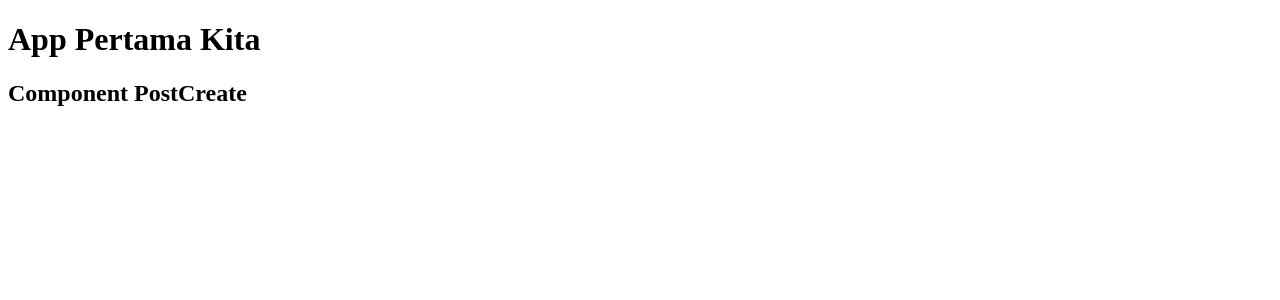
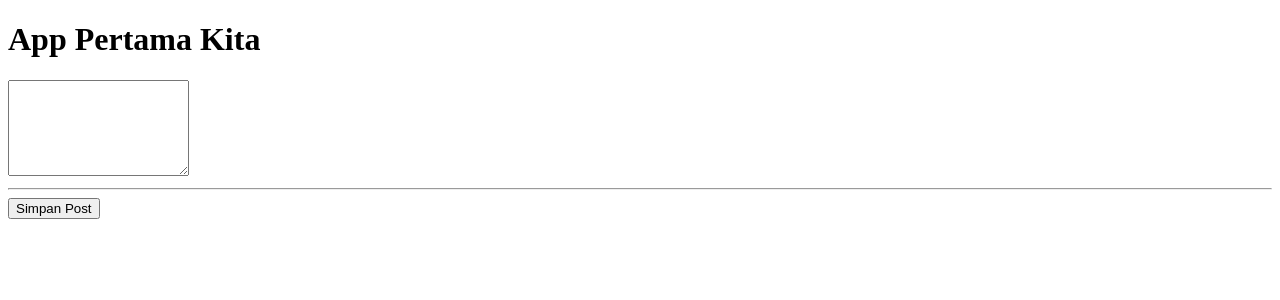
Before and after one commit to nyunpar/belajar-mean, an Angular app: page / in a window 1280 px wide. Shown: the top 300 px of the page. Built offline with nearby package versions, Linux system fonts and the light colour scheme.

Commit message:
listen to event

```diff
--- a/src/app/posts/post-create/post-create.component.html
+++ b/src/app/posts/post-create/post-create.component.html
@@ -1 +1,3 @@
-<h2>Component PostCreate</h2>
+<textarea  rows="6"></textarea>
+<hr>
+<button (click)="onAddPost()">Simpan Post</button>
--- a/src/app/posts/post-create/post-create.component.ts
+++ b/src/app/posts/post-create/post-create.component.ts
@@ -6,5 +6,7 @@
 
 })
 export class PostCreateComponent {
-
+  onAddPost() {
+    alert('Post Ditambah');
+  }
 }
```
